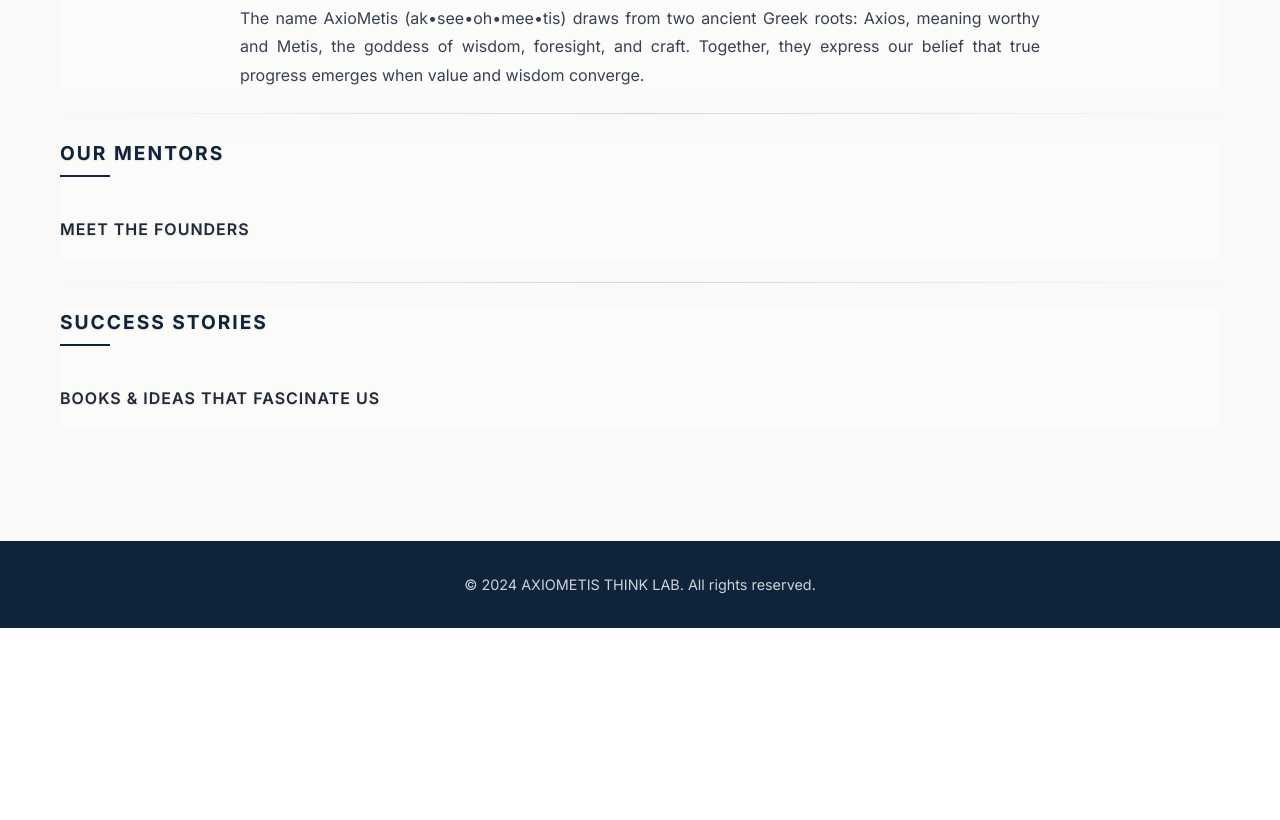
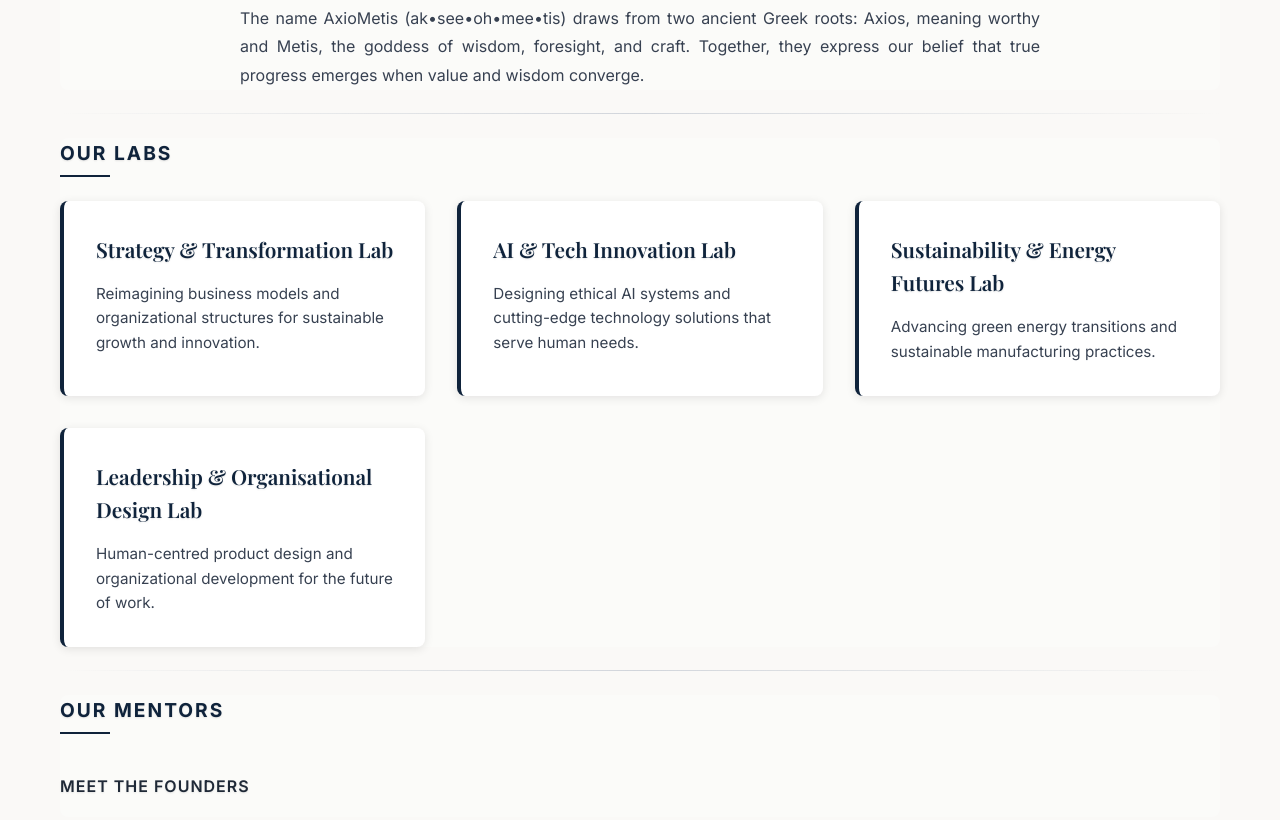
Before and after one commit to manav13tomar/axiometis-website, a plain HTML site: page index.html in a window 1280 px wide. Shown: the part 1140-1960 px from the top of the page. Before the commit the page ends 1768 px from the top, so only its background shows below. Drawn offline with nearby package versions, Linux system fonts and the light colour scheme.

Commit message:
Add missing Our Labs section with professional styling and responsive design

```diff
--- a/assets/css/style.css
+++ b/assets/css/style.css
@@ -78,6 +78,44 @@ body {
 
 .about-description p:last-child {
     margin-bottom: 0;
+}
+
+/* Our Labs Section Styles */
+.labs-content {
+    display: grid;
+    grid-template-columns: repeat(auto-fit, minmax(300px, 1fr));
+    gap: 2rem;
+    margin-top: 2rem;
+}
+
+.lab-category {
+    background: white;
+    padding: 2rem;
+    border-radius: 8px;
+    box-shadow: 0 2px 10px rgba(0,0,0,0.1);
+    transition: all 0.3s ease;
+    border-left: 4px solid #0f233b;
+}
+
+.lab-category:hover {
+    transform: translateY(-5px);
+    box-shadow: 0 4px 20px rgba(0,0,0,0.15);
+}
+
+.lab-title {
+    font-family: 'Playfair Display', serif;
+    font-size: 1.3rem;
+    font-weight: 600;
+    color: #0f233b;
+    margin-bottom: 1rem;
+    text-shadow: 0 1px 2px rgba(0,0,0,0.1);
+}
+
+.lab-description {
+    font-size: 0.95rem;
+    color: #374151;
+    line-height: 1.6;
+    margin: 0;
 }
 
 .header::before {
@@ -362,6 +400,19 @@ body {
     .about-description p {
         text-align: left;
     }
+
+    .labs-content {
+        grid-template-columns: 1fr;
+        gap: 1.5rem;
+    }
+
+    .lab-category {
+        padding: 1.5rem;
+    }
+
+    .lab-title {
+        font-size: 1.1rem;
+    }
 }
 
 /* Smooth scrolling */
--- a/index.html
+++ b/index.html
@@ -52,6 +52,32 @@
                 </div>
             </section>
 
+            <!-- Our Labs Section -->
+            <section id="labs" class="content-section">
+                <h3 class="section-title">OUR LABS</h3>
+                <div class="labs-content">
+                    <div class="lab-category">
+                        <h4 class="lab-title">Strategy & Transformation Lab</h4>
+                        <p class="lab-description">Reimagining business models and organizational structures for sustainable growth and innovation.</p>
+                    </div>
+
+                    <div class="lab-category">
+                        <h4 class="lab-title">AI & Tech Innovation Lab</h4>
+                        <p class="lab-description">Designing ethical AI systems and cutting-edge technology solutions that serve human needs.</p>
+                    </div>
+
+                    <div class="lab-category">
+                        <h4 class="lab-title">Sustainability & Energy Futures Lab</h4>
+                        <p class="lab-description">Advancing green energy transitions and sustainable manufacturing practices.</p>
+                    </div>
+
+                    <div class="lab-category">
+                        <h4 class="lab-title">Leadership & Organisational Design Lab</h4>
+                        <p class="lab-description">Human-centred product design and organizational development for the future of work.</p>
+                    </div>
+                </div>
+            </section>
+
             <!-- Our Mentors Section -->
             <section id="mentors" class="content-section">
                 <h3 class="section-title">OUR MENTORS</h3>
```
